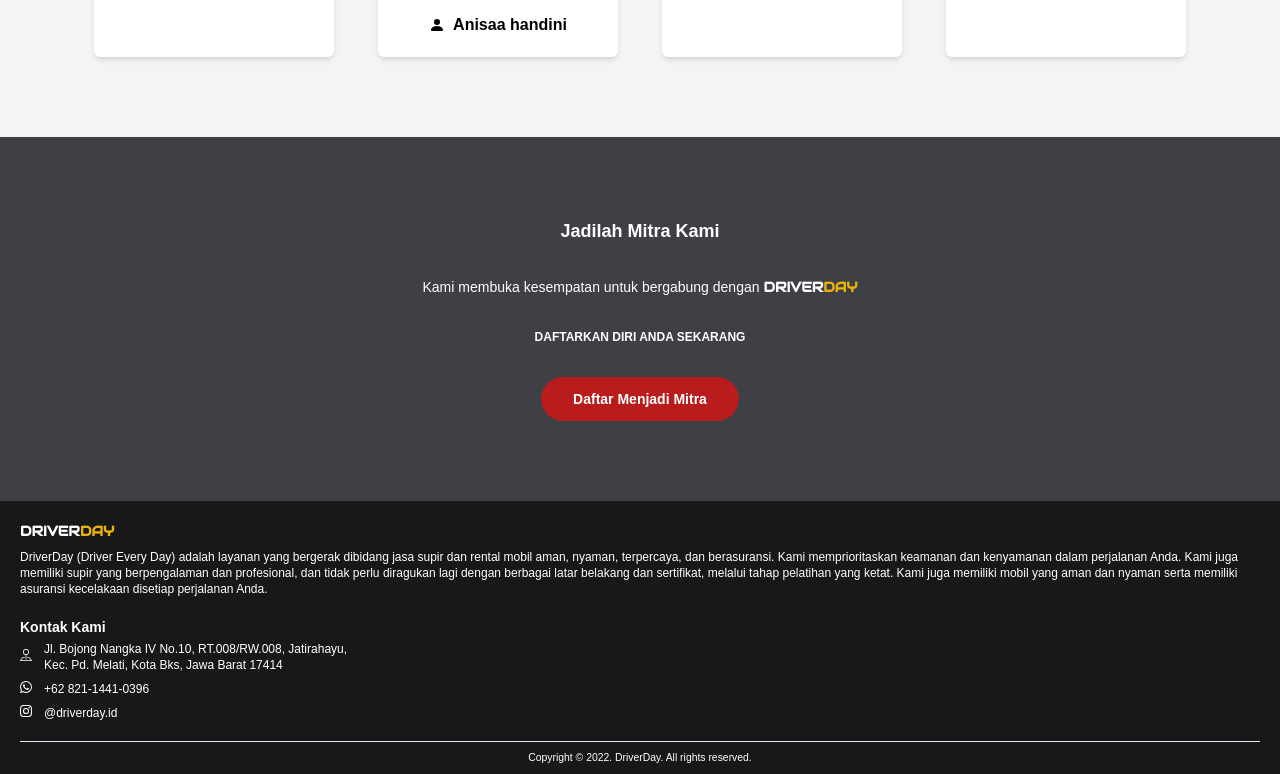
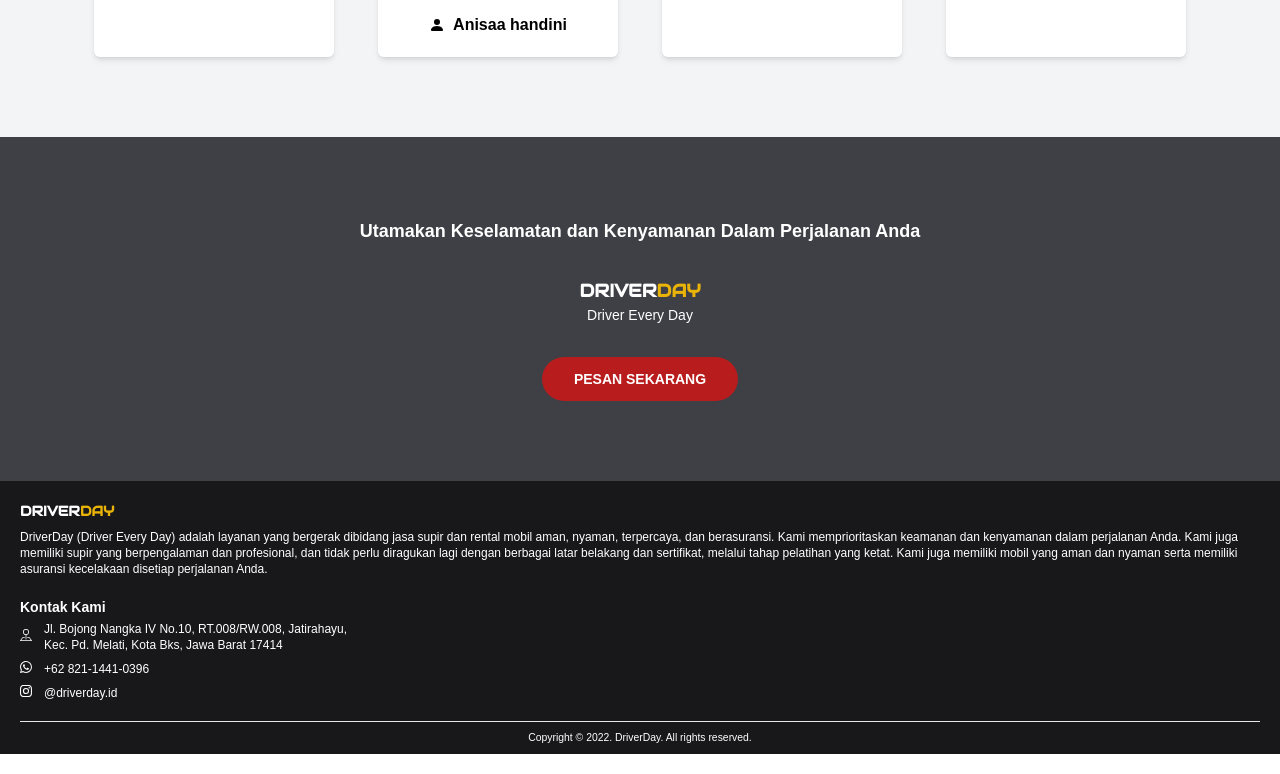
Before and after one commit to popowpow/dayinrentcar, a Next.js app: page / in a window 1280 px wide. Shown: the part 1768-2542 px from the top of the page. Built offline with nearby package versions, Linux system fonts and the light colour scheme; a web font is replaced by a local one.

Commit message:
change mitra to order

```diff
--- a/src/pages/index.tsx
+++ b/src/pages/index.tsx
@@ -152,24 +152,23 @@
 
         <section className="bg-zinc-700 text-center p-20 text-white">
           <h2 className="text-lg font-bold font-secondary">
-            Jadilah Mitra Kami
+            Utamakan Keselamatan dan Kenyamanan Dalam Perjalanan Anda
           </h2>
-          <p className="mt-8 text-sm">
-            Kami membuka kesempatan untuk bergabung dengan{" "}
+          <p className="mt-8 text-lg">
             <span className="font-bold font-logo">
               DRIVER<span className="text-yellow-500">DAY</span>
             </span>
           </p>
-          <p className="mt-8 font-bold text-xs">DAFTARKAN DIRI ANDA SEKARANG</p>
+          <p className="text-sm">Driver Every Day</p>
           <button
             className="mt-8 py-3 px-8 rounded-full font-bold bg-red-700 text-white text-sm"
             onClick={() =>
               onLinkClick(
-                "https://wa.me/+6282114410396?text=Hallo, saya ingin menjadi mitra DriverDay"
+                "https://wa.me/+6282114410396?text=Hallo, saya ingin memesan jasa DriverDay"
               )
             }
           >
-            Daftar Menjadi Mitra
+            PESAN SEKARANG
           </button>
         </section>
       </main>
```
